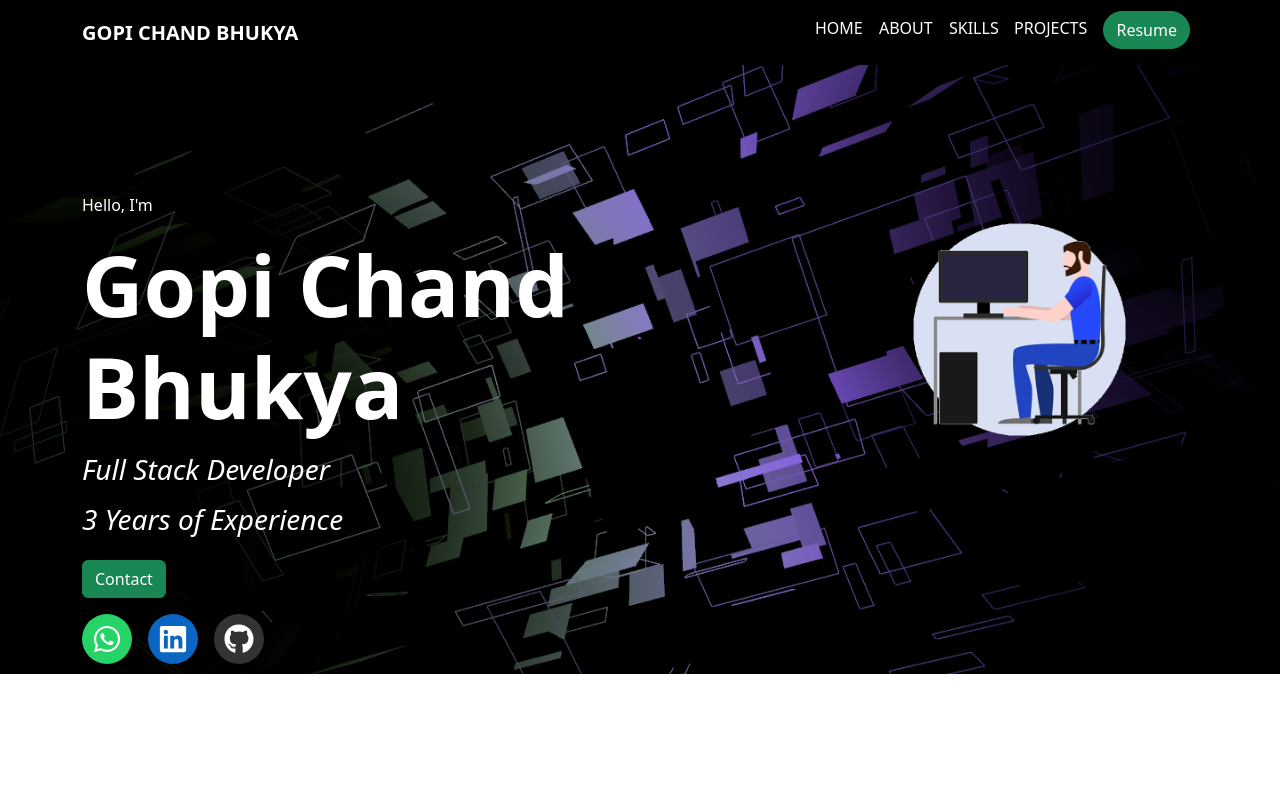
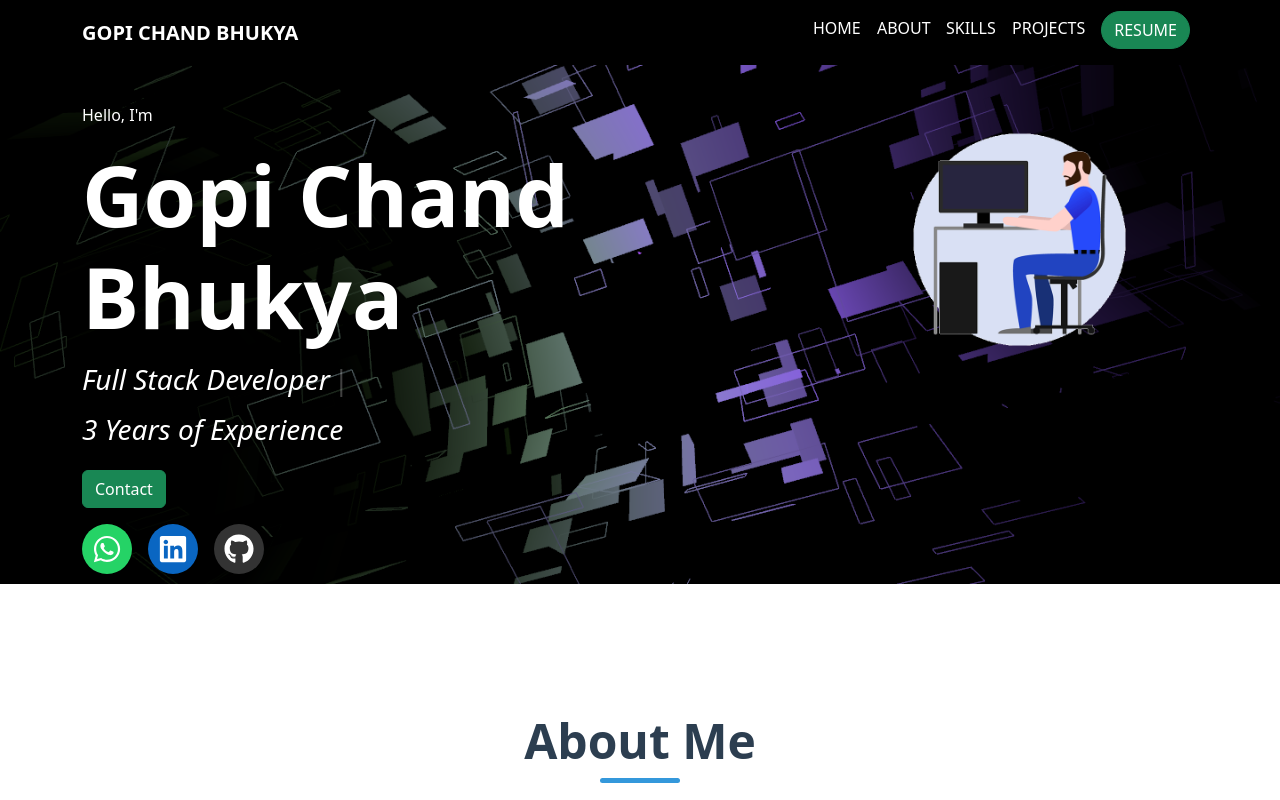
Before and after one commit to GopiChand-1927/Portfolio, a React (Create React App) app: page / in a window 1280 px wide. Shown: the top 800 px of the page. Built offline with nearby package versions, Linux system fonts and the light colour scheme.

Commit message:
ui changes

```diff
--- a/public/index.html
+++ b/public/index.html
@@ -24,7 +24,7 @@
       work correctly both with client-side routing and a non-root public URL.
       Learn how to configure a non-root public URL by running `npm run build`.
     -->
-    <title>React App</title>
+    <title>Bhukya Gopi Chand's Portfolio</title>
   </head>
   <body>
     <noscript>You need to enable JavaScript to run this app.</noscript>
--- a/src/App.css
+++ b/src/App.css
@@ -7,7 +7,10 @@
   background-image: url('./assets/images/background.png');
   background-size: cover;
   background-position: center;
-  background-blend-mode: lighten;
+  background-blend-mode: darken;
+}
+html {
+  scroll-behavior: smooth;
 }
 
 @media (max-width: 767px) {
@@ -38,10 +41,14 @@
   top: 0;
 }
 #about,
-#home,
 #skills,
 #projects {
-  padding-top: 80px; /* Adjust this value to match the height of your sticky header */
+  padding-top: 80px;
+
+}
+#home{
+  padding-top: 70px;
+  margin-top: -80px;
 }
 .hvr-underline-from-center::before {
   background-color: #be8427 !important;
--- a/src/components/Header.js
+++ b/src/components/Header.jsx
@@ -6,7 +6,7 @@ import resume from '../assets/images/Gopi_Chand_Bhukya_Resume.pdf'
 const Header = () => {
   return (
 
-      <Navbar  expand="lg" className="sticky-top darkbg" >
+      <Navbar  expand="lg" className="sticky-top darkbg"  >
         <Container>
           <NavbarBrand className='fs-5 fw-bold text-white'>GOPI CHAND BHUKYA</NavbarBrand>
           <div className="ms-3 d-flex align-items-center">
@@ -18,7 +18,7 @@ const Header = () => {
               <NavLink href="#about" className="text-white hvr-underline-from-center">ABOUT</NavLink>
               <NavLink href="#skills" className="text-white hvr-underline-from-center">SKILLS</NavLink>
               <NavLink href="#projects" className="text-white hvr-underline-from-center">PROJECTS</NavLink>
-              <NavLink href={resume} target='_blank'><Button className='btn btn-success' style={{borderRadius:'20px',marginTop:'-5px'}}>Resume</Button></NavLink>
+              <NavLink href={resume} target='_blank'><Button className='btn btn-success' style={{borderRadius:'20px',marginTop:'-5px'}}>RESUME</Button></NavLink>
 
             </Nav>
           </NavbarCollapse>
```
Also changed, not shown: src/components/Footer.jsx (renamed from src/components/Footer.js), src/pages/AboutMe.jsx (renamed from src/pages/AboutMe.js), src/pages/Information.jsx (renamed from src/pages/Information.js), src/pages/Projects.jsx (renamed from src/pages/Projects.js), src/pages/Skills.jsx (renamed from src/pages/Skills.js).
